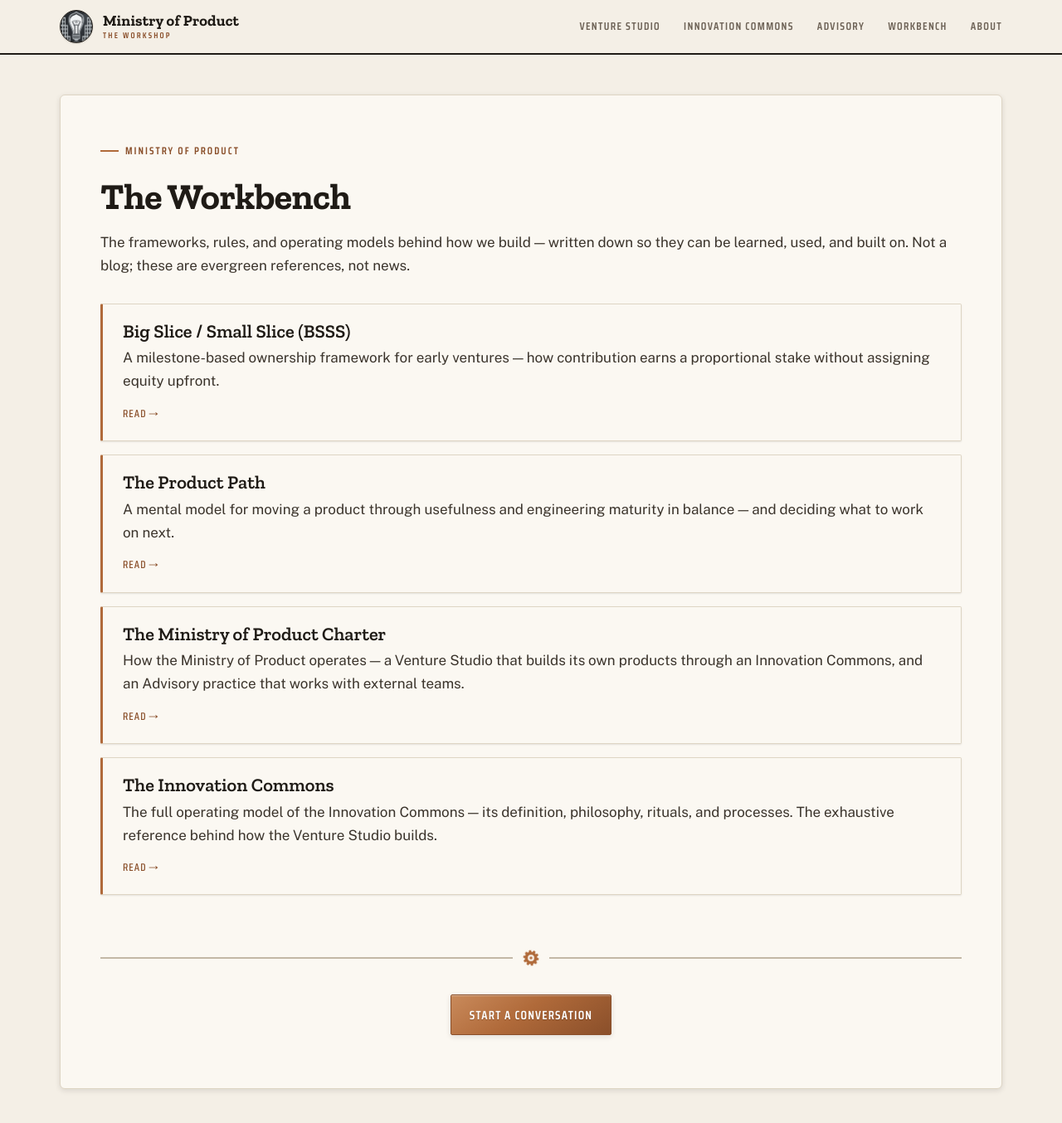
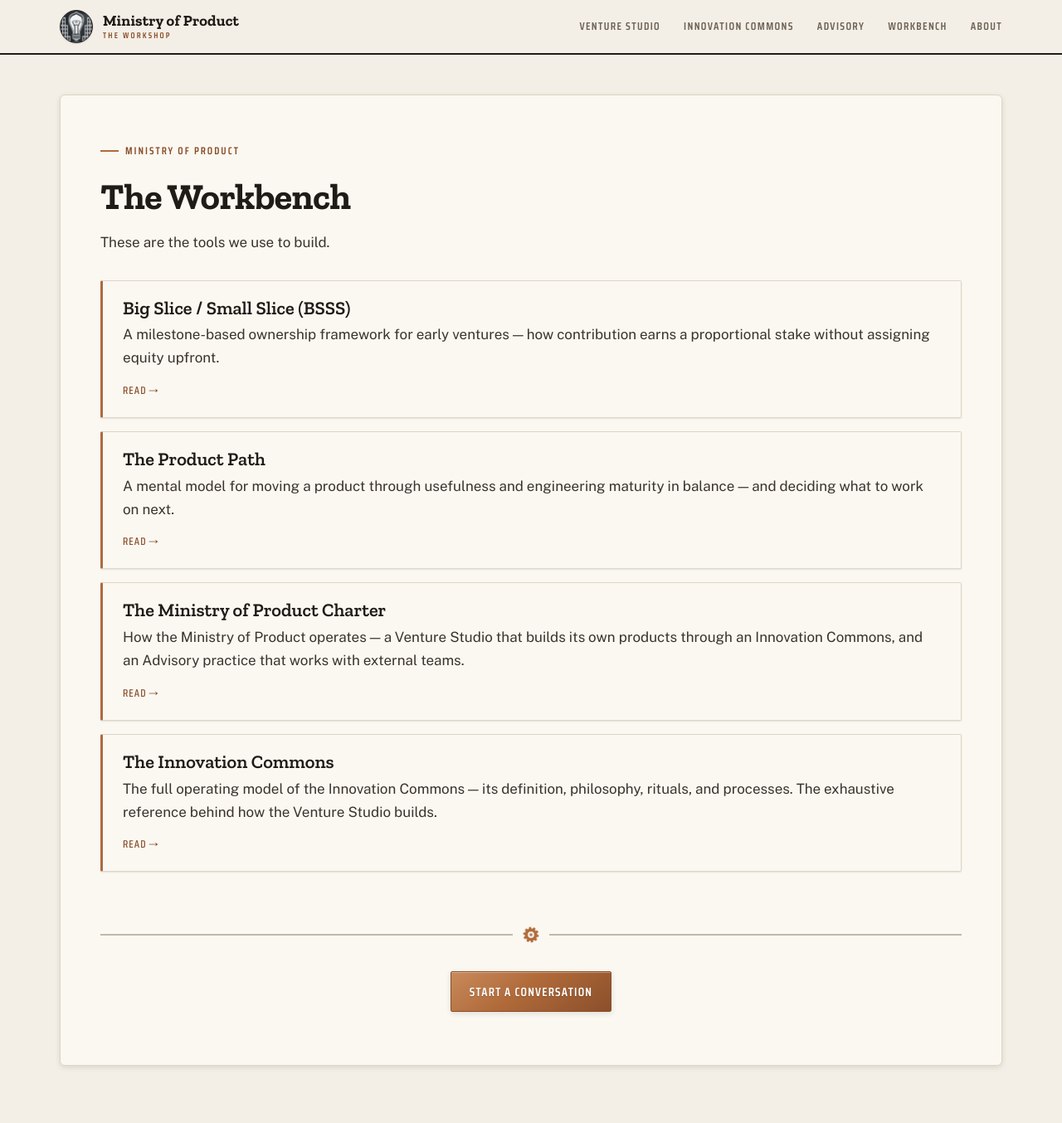
Before and after one commit to Ministry-of-Product/mop-website, a Jekyll site: the page built from workbench.md, in a window 1280 px wide and 1377 px high. Shown: the top 1354 px of the window at 83% size. Built offline with Jekyll 4.4.1, drawn with Linux system fonts in a browser that asks for light colours; some web fonts are replaced.

Commit message:
Minor working fixes

```diff
--- a/index.markdown
+++ b/index.markdown
@@ -22,10 +22,11 @@
   </div>
 </div>
 
-Ministry of Product operates in two ways:
 
 - **The Venture Studio** identifies opportunities, builds products, runs experiments, and incubates businesses of our own.
 - **Advisory & Consulting** helps founder-led teams make better product, AI, and operational decisions — and builds the software when it's the right move.
+- **Innovation Commons** where anyone can work on an idea.
+
 
 <div class="mop-stats">
   <div class="stat"><span class="num" id="stat-fragments">336</span><span class="lbl">Ideas<br>explored</span></div>
--- a/workbench.md
+++ b/workbench.md
@@ -10,7 +10,7 @@
 
 # The Workbench
 
-The frameworks, rules, and operating models behind how we build — written down so they can be learned, used, and built on. Not a blog; these are evergreen references, not news.
+These are the tools we use to build.
 
 <div class="wb-list">
 {% assign docs = site.workbench | sort: "order" %}
```
Also changed, not shown: venture-studio.md (+1 -1 lines).
